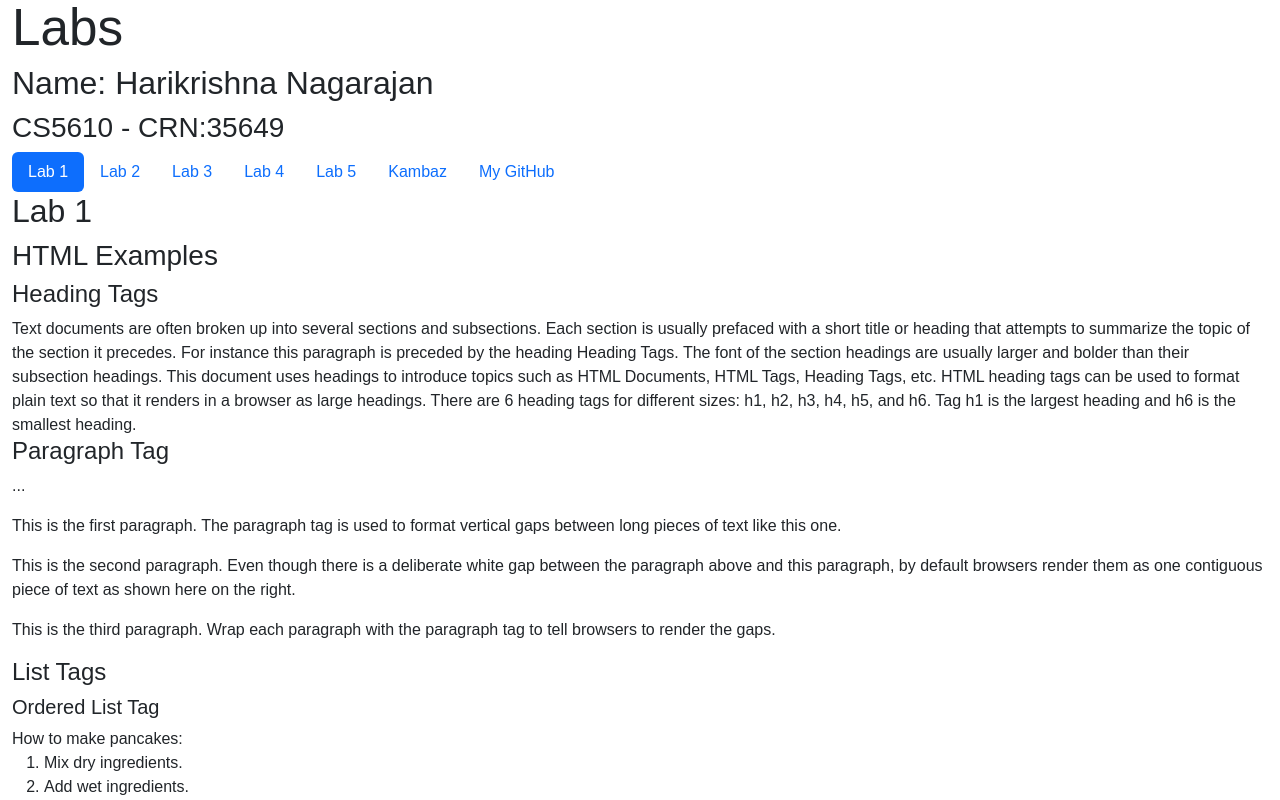
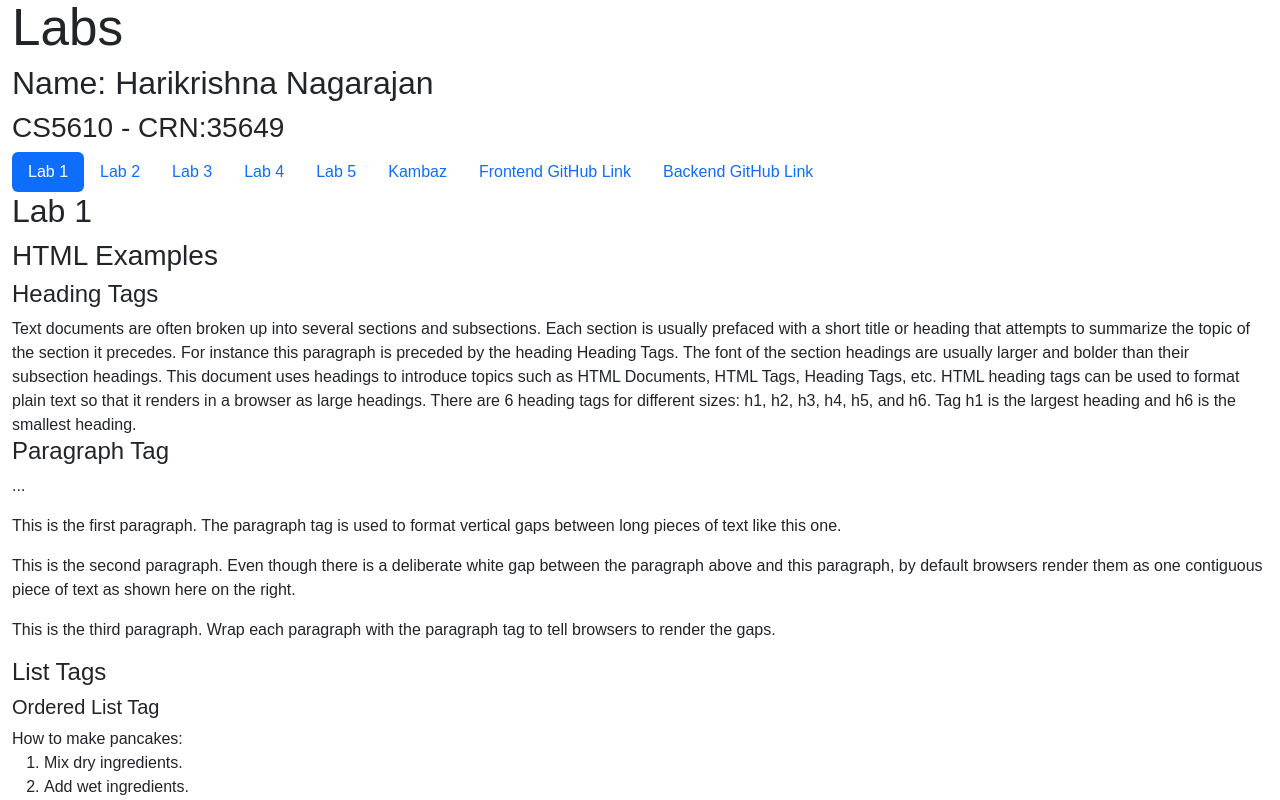
Before and after one commit to nharikrishna/kambaz-react-web-app, a React (Vite) app: page /#/Labs/Lab1 in a window 1280 px wide. Shown: the top 800 px of the page. Built offline with nearby package versions, Linux system fonts and the light colour scheme; the HTML template or start-up script is replaced by a standard one.

Commit message:
minor change

```diff
--- a/src/Labs/TOC.tsx
+++ b/src/Labs/TOC.tsx
@@ -16,7 +16,8 @@ export default function TOC() {
             <Nav.Item> <Nav.Link as={Link} to="/Labs/Lab5" id="wd-a3"
                                  active={pathname.includes("Lab5")}> Lab 5 </Nav.Link> </Nav.Item>
             <Nav.Item> <Nav.Link as={Link} to="/Kambaz" id="wd-a3"> Kambaz </Nav.Link> </Nav.Item>
-            <Nav.Item> <Nav.Link href="https://github.com/nharikrishna/kambaz-react-web-app">My GitHub</Nav.Link> </Nav.Item>
+            <Nav.Item> <Nav.Link href="https://github.com/nharikrishna/kambaz-react-web-app">Frontend GitHub Link</Nav.Link> </Nav.Item>
+            <Nav.Item> <Nav.Link href="https://github.com/nharikrishna/kambaz-node-server-app">Backend GitHub Link</Nav.Link> </Nav.Item>
         </Nav>
     );
 }
```
